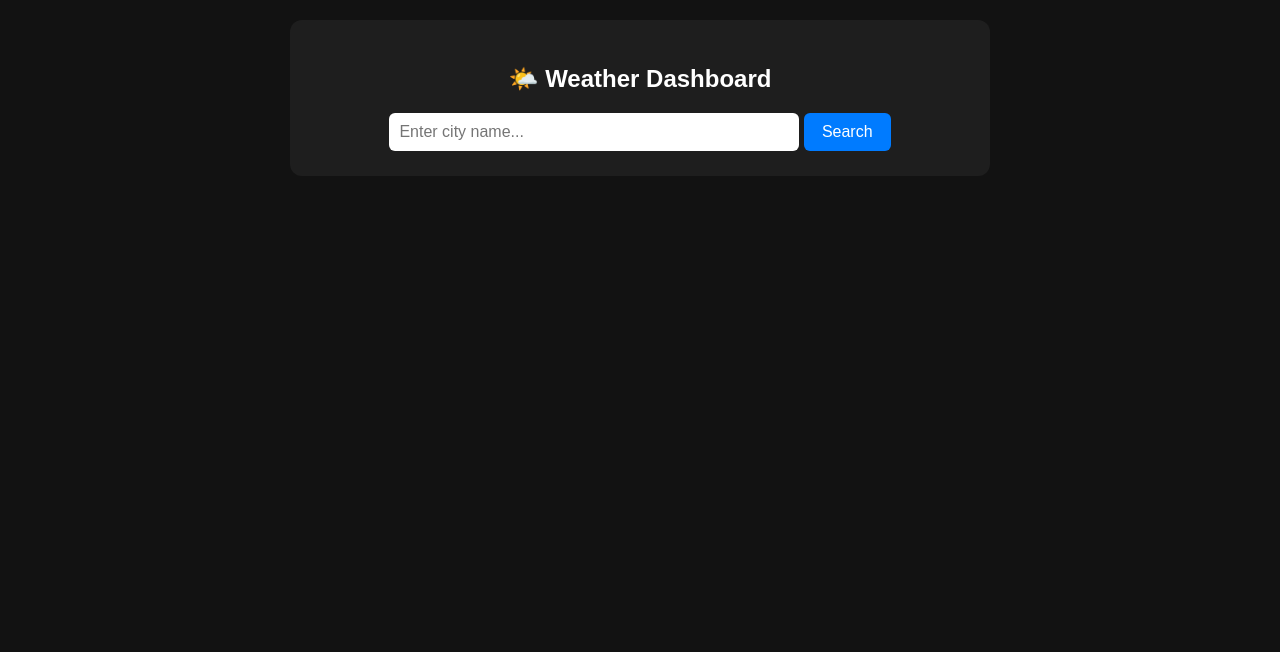
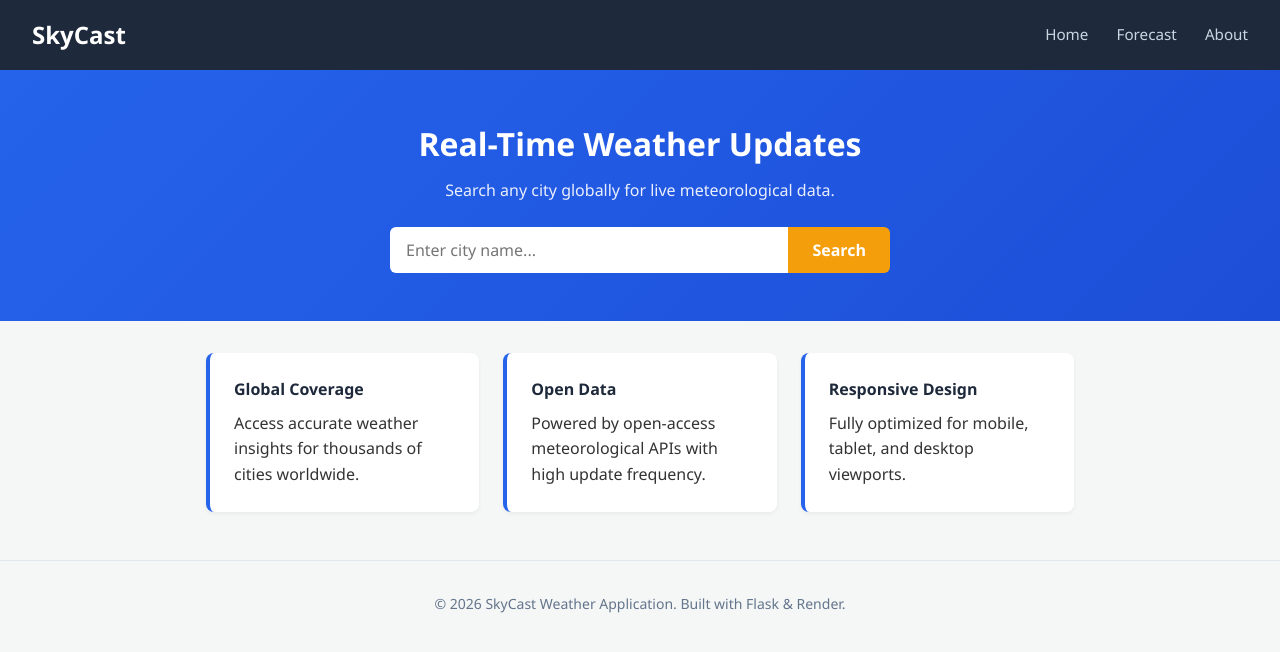
Before and after one commit to guruprasa-cell/weather-app, a Flask app: page / in a window 1280 px wide. Shown: the top 652 px of the page. Run offline with Flask 3, Linux system fonts and the light colour scheme.

Commit message:
Update website layout

```diff
--- a/templates/index.html
+++ b/templates/index.html
@@ -2,51 +2,109 @@
 <html lang="en">
 <head>
     <meta charset="UTF-8">
-    <title>Weather Dashboard</title>
+    <meta name="viewport" content="width=device-width, initial-scale=1.0">
+    <title>SkyCast | Weather Insights</title>
     <style>
-        body { font-family: Arial, sans-serif; background: #121212; color: #fff; text-align: center; margin: 0; padding: 20px; }
-        .container { max-width: 650px; margin: 0 auto; background: #1e1e1e; padding: 25px; border-radius: 12px; }
-        input[type="text"] { padding: 10px; width: 60%; font-size: 16px; border-radius: 6px; border: none; }
-        button { padding: 10px 18px; font-size: 16px; border-radius: 6px; border: none; background: #007bff; color: white; cursor: pointer; }
-        .current-box { background: #2a2a2a; padding: 15px; margin-top: 20px; border-radius: 8px; }
-        .forecast-grid { display: flex; gap: 10px; margin-top: 20px; justify-content: space-between; flex-wrap: wrap; }
-        .card { background: #2a2a2a; padding: 10px; border-radius: 8px; flex: 1; min-width: 100px; }
-        .error { color: #ff5555; margin-top: 15px; }
+        * { box-sizing: border-box; margin: 0; padding: 0; font-family: 'Segoe UI', Tahoma, Geneva, Verdana, sans-serif; }
+        body { background-color: #f4f7f6; color: #333; line-height: 1.6; }
+
+        /* Navbar */
+        header { background: #1e293b; color: white; padding: 1rem 2rem; display: flex; justify-content: space-between; align-items: center; }
+        header h1 { font-size: 1.5rem; }
+        nav a { color: #cbd5e1; text-decoration: none; margin-left: 1.5rem; font-size: 0.95rem; }
+        nav a:hover { color: white; }
+
+        /* Hero / Search Section */
+        .hero { background: linear-gradient(135deg, #2563eb, #1d4ed8); color: white; padding: 3rem 1rem; text-align: center; }
+        .hero h2 { font-size: 2rem; margin-bottom: 0.5rem; }
+        .hero p { margin-bottom: 1.5rem; opacity: 0.9; }
+        .search-box { display: flex; justify-content: center; max-width: 500px; margin: 0 auto; }
+        .search-box input { flex: 1; padding: 0.75rem 1rem; border: none; border-radius: 6px 0 0 6px; outline: none; font-size: 1rem; }
+        .search-box button { padding: 0.75rem 1.5rem; border: none; background: #f59e0b; color: white; font-weight: bold; border-radius: 0 6px 6px 0; cursor: pointer; font-size: 1rem; }
+        .search-box button:hover { background: #d97706; }
+
+        /* Content Container */
+        .container { max-width: 900px; margin: 2rem auto; padding: 0 1rem; }
+
+        /* Weather Display Grid */
+        .weather-card { background: white; padding: 2rem; border-radius: 10px; box-shadow: 0 4px 6px -1px rgba(0,0,0,0.1); text-align: center; margin-bottom: 2rem; }
+        .weather-card h3 { font-size: 1.75rem; margin-bottom: 1rem; color: #1e293b; }
+        .stats-grid { display: grid; grid-template-columns: repeat(auto-fit, minmax(180px, 1fr)); gap: 1rem; margin-top: 1.5rem; }
+        .stat-item { background: #f8fafc; padding: 1rem; border-radius: 8px; border: 1px solid #e2e8f0; }
+        .stat-item span { display: block; font-size: 0.85rem; color: #64748b; }
+        .stat-item strong { font-size: 1.25rem; color: #0f172a; }
+
+        /* Features Section */
+        .features { display: grid; grid-template-columns: repeat(auto-fit, minmax(250px, 1fr)); gap: 1.5rem; margin-top: 2rem; }
+        .feature-box { background: white; padding: 1.5rem; border-radius: 8px; border-left: 4px solid #2563eb; box-shadow: 0 2px 4px rgba(0,0,0,0.05); }
+        .feature-box h4 { margin-bottom: 0.5rem; color: #1e293b; }
+
+        /* Footer */
+        footer { text-align: center; padding: 2rem; color: #64748b; font-size: 0.875rem; border-top: 1px solid #e2e8f0; margin-top: 3rem; }
     </style>
 </head>
 <body>
-    <div class="container">
-        <h2>🌤️ Weather Dashboard</h2>
-        <form method="POST">
+
+    <header>
+        <h1>SkyCast</h1>
+        <nav>
+            <a href="#">Home</a>
+            <a href="#">Forecast</a>
+            <a href="#">About</a>
+        </nav>
+    </header>
+
+    <section class="hero">
+        <h2>Real-Time Weather Updates</h2>
+        <p>Search any city globally for live meteorological data.</p>
+        <form method="POST" class="search-box">
             <input type="text" name="city" placeholder="Enter city name..." required>
             <button type="submit">Search</button>
         </form>
+    </section>
 
-        {% if error %}
-            <p class="error">{{ error }}</p>
+    <div class="container">
+        {% if weather %}
+        <section class="weather-card">
+            <h3>{{ weather.city }}</h3>
+            <p><strong>Condition:</strong> {{ weather.condition }}</p>
+
+            <div class="stats-grid">
+                <div class="stat-item">
+                    <span>Temperature</span>
+                    <strong>{{ weather.temperature }} °C</strong>
+                </div>
+                <div class="stat-item">
+                    <span>Humidity</span>
+                    <strong>{{ weather.humidity }}%</strong>
+                </div>
+                <div class="stat-item">
+                    <span>Wind Speed</span>
+                    <strong>{{ weather.wind_speed }} km/h</strong>
+                </div>
+            </div>
+        </section>
         {% endif %}
 
-        {% if current %}
-            <div class="current-box">
-                <h3>{{ location.name }}, {{ location.country }}</h3>
-                <p><strong>Condition:</strong> {{ current.condition }}</p>
-                <p><strong>Temperature:</strong> {{ current.temp }} °C</p>
-                <p><strong>Humidity:</strong> {{ current.humidity }}%</p>
-                <p><strong>Wind Speed:</strong> {{ current.wind }} km/h</p>
+        <section class="features">
+            <div class="feature-box">
+                <h4>Global Coverage</h4>
+                <p>Access accurate weather insights for thousands of cities worldwide.</p>
             </div>
+            <div class="feature-box">
+                <h4>Open Data</h4>
+                <p>Powered by open-access meteorological APIs with high update frequency.</p>
+            </div>
+            <div class="feature-box">
+                <h4>Responsive Design</h4>
+                <p>Fully optimized for mobile, tablet, and desktop viewports.</p>
+            </div>
+        </section>
+    </div>
 
-            <h3 style="margin-top: 30px;">5-Day Forecast</h3>
-            <div class="forecast-grid">
-                {% for day in forecast %}
-                    <div class="card">
-                        <p><strong>{{ day.date }}</strong></p>
-                        <p>{{ day.condition }}</p>
-                        <p>Max: {{ day.max }}°C</p>
-                        <p>Min: {{ day.min }}°C</p>
-                    </div>
-                {% endfor %}
-            </div>
-        {% endif %}
-    </div>
+    <footer>
+        <p>&copy; 2026 SkyCast Weather Application. Built with Flask & Render.</p>
+    </footer>
+
 </body>
 </html>
```
